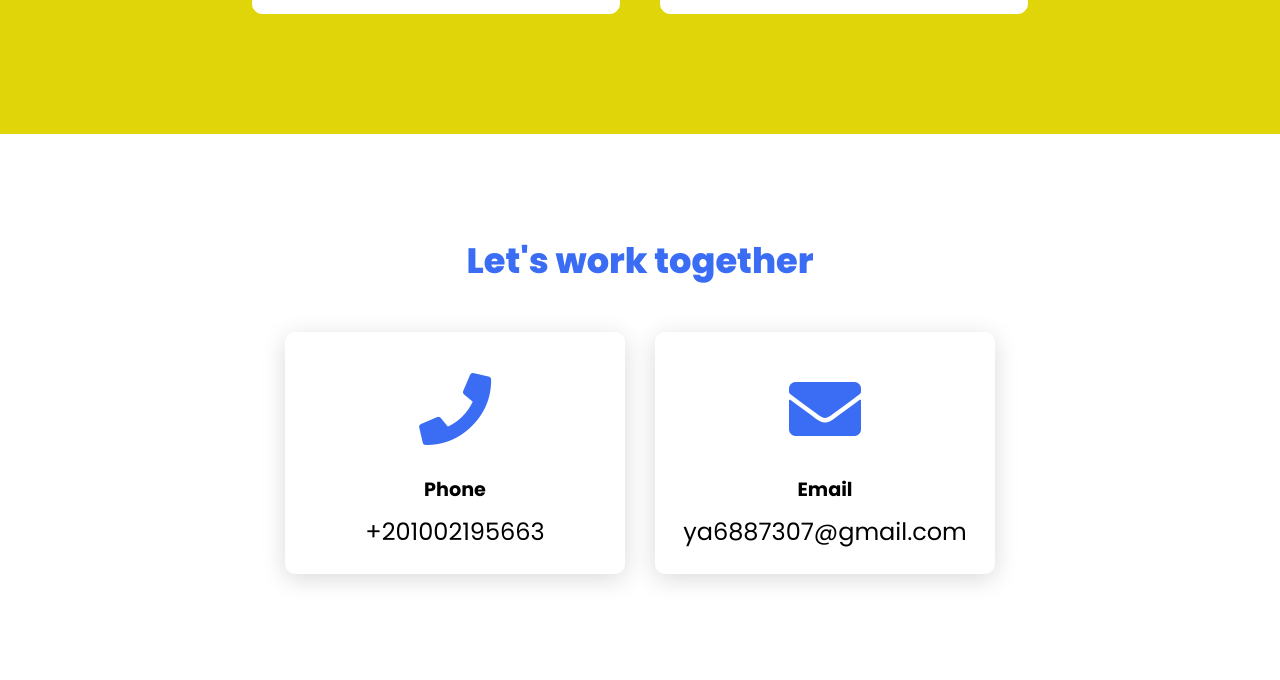
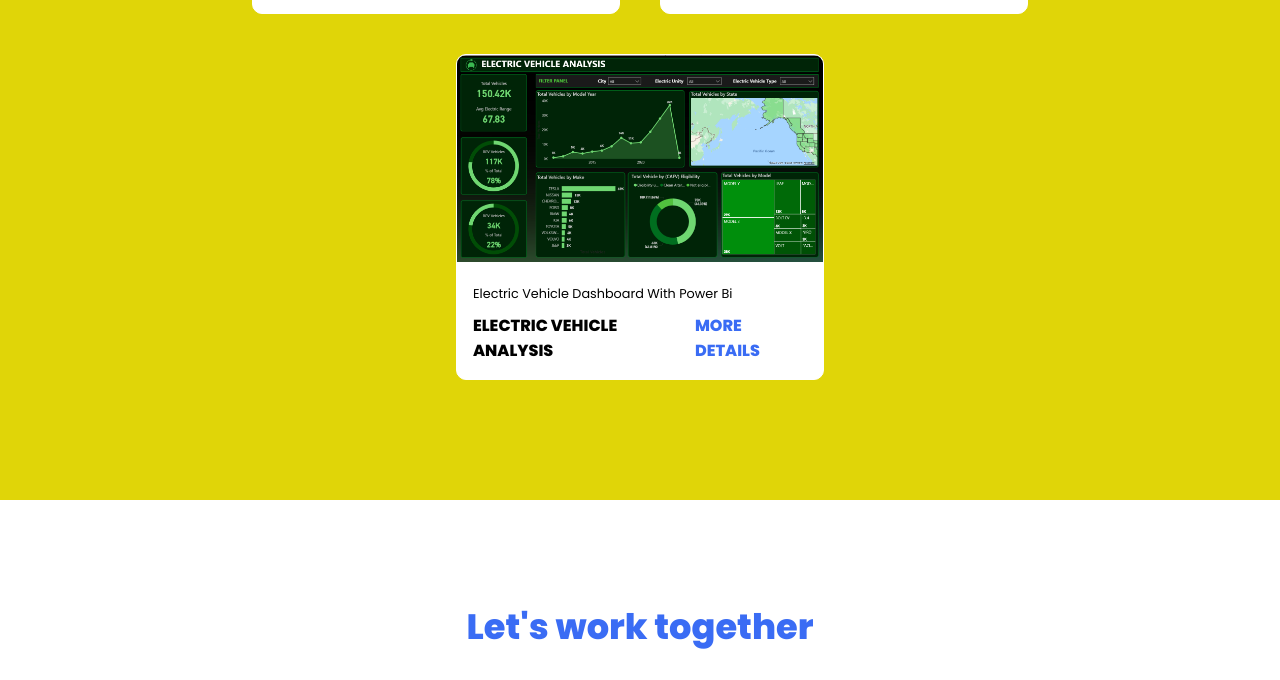
Before and after one commit to Ref3at10/Youssef-Portofolio, a plain HTML site: page index.html in a window 1280 px wide. Shown: the part 3055-3735 px from the top of the page. Drawn offline with Linux system fonts and the light colour scheme.

Commit message:
Add Project (3) Electric Vehicle

```diff
--- a/index.html
+++ b/index.html
@@ -97,6 +97,18 @@
                     </strong>
                 </div>
             </div>
+            <div class="project-card">
+                <div class="project-image">
+                    <img src="images/Electric Vehicle Analysis Dashboard.png" />
+                </div>
+                <div class="project-info">
+                    <p class="project-category">Electric Vehicle Dashboard With Power Bi</p>
+                    <strong class="project-title">
+                        <span>Electric Vehicle Analysis</span>
+                        <a href="https://www.linkedin.com/posts/youssef-a-refaat-750085319_powerbi-dataanalytics-datavisualization-activity-7378069403138998272-OVTB?utm_source=share&utm_medium=member_desktop&rcm=ACoAAFCifewBlUe9V5u6hK-hfEb1WQ2wGBOa_QQ" target="_blank" class="more-details">More details</a>
+                    </strong>
+                </div>
+            </div>
          </div>
     </section>
 
```
Also changed, not shown: images/Electric Vehicle Analysis Dashboard.png (added).
